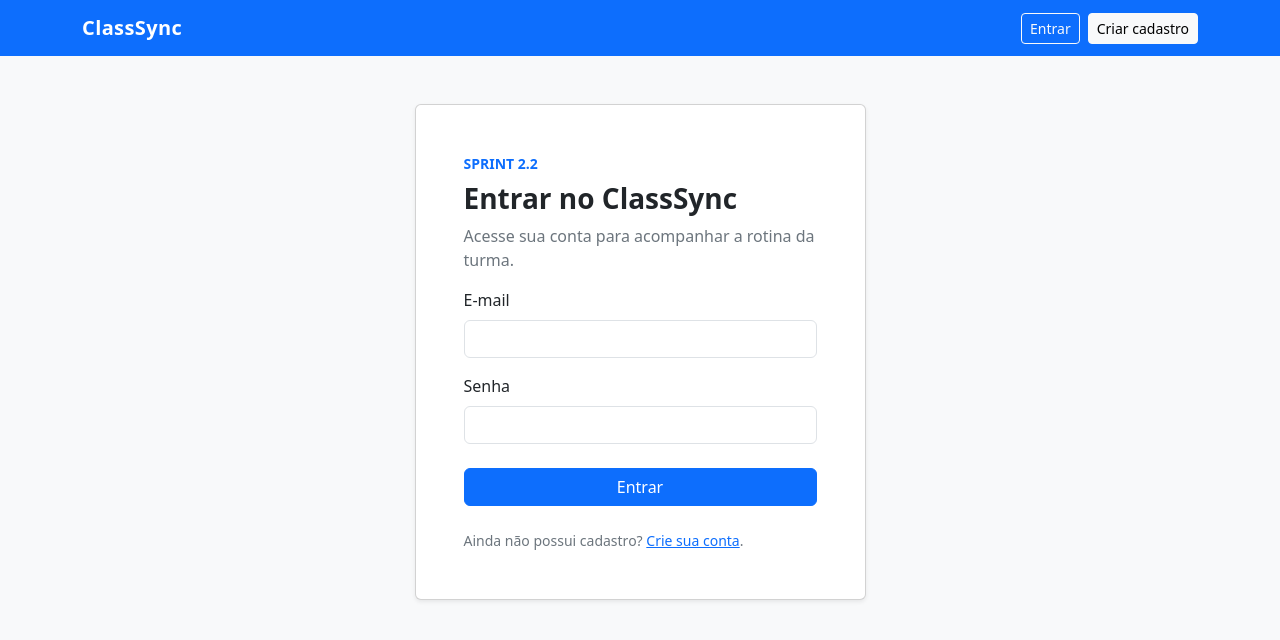
After one commit to Ricardo0226/RicardoeFabricio, a Flask app: page /login in a window 1280 px wide. The commit adds this page. Shown: the top 640 px of the page. Run offline with Flask 3, Linux system fonts and the light colour scheme.

Commit message:
feat: criar interface de login e logout
Adiciona a tela de login e os controles de sessão na navegação.

```diff
--- a/templates/base.html
+++ b/templates/base.html
@@ -12,7 +12,17 @@
   <nav class="navbar navbar-dark bg-primary">
     <div class="container">
       <a class="navbar-brand fw-semibold" href="{{ url_for('index') }}">ClassSync</a>
-      <a class="btn btn-light btn-sm" href="{{ url_for('register') }}">Criar cadastro</a>
+      <div class="d-flex align-items-center gap-2">
+        {% if session.get('user_id') %}
+          <span class="text-white small">Olá, {{ session.get('user_name') }}</span>
+          <form method="post" action="{{ url_for('logout') }}" class="d-inline">
+            <button class="btn btn-light btn-sm" type="submit">Sair</button>
+          </form>
+        {% else %}
+          <a class="btn btn-outline-light btn-sm" href="{{ url_for('login') }}">Entrar</a>
+          <a class="btn btn-light btn-sm" href="{{ url_for('register') }}">Criar cadastro</a>
+        {% endif %}
+      </div>
     </div>
   </nav>
   <main class="container py-5">
--- /dev/null
+++ b/templates/login.html
@@ -0,0 +1,27 @@
+{% extends "base.html" %}
+{% block title %}Login — ClassSync{% endblock %}
+{% block content %}
+<section class="row justify-content-center">
+  <div class="col-lg-6 col-xl-5">
+    <div class="card shadow-sm">
+      <div class="card-body p-4 p-md-5">
+        <p class="text-primary text-uppercase fw-semibold small mb-2">Sprint 2.2</p>
+        <h1 class="h3 fw-bold">Entrar no ClassSync</h1>
+        <p class="text-secondary">Acesse sua conta para acompanhar a rotina da turma.</p>
+        <form method="post" novalidate>
+          <div class="mb-3">
+            <label class="form-label" for="email">E-mail</label>
+            <input class="form-control" id="email" name="email" type="email" required value="{{ request.form.get('email', '') }}">
+          </div>
+          <div class="mb-4">
+            <label class="form-label" for="password">Senha</label>
+            <input class="form-control" id="password" name="password" type="password" required>
+          </div>
+          <button class="btn btn-primary w-100" type="submit">Entrar</button>
+        </form>
+        <p class="small text-secondary mt-4 mb-0">Ainda não possui cadastro? <a href="{{ url_for('register') }}">Crie sua conta</a>.</p>
+      </div>
+    </div>
+  </div>
+</section>
+{% endblock %}
```
